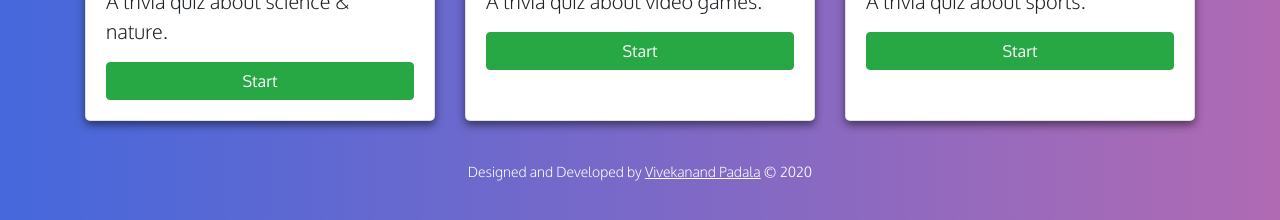
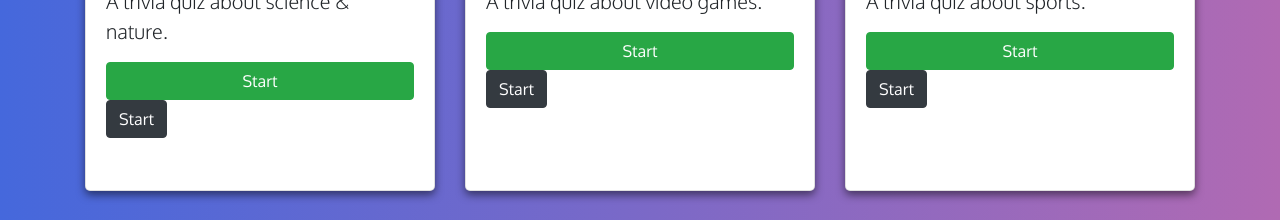
Before and after one commit to VivekanandPadala/react-quiz, a React (Create React App) app: page / in a window 1280 px wide. Shown: the part 451-671 px from the top of the page. Built offline with nearby package versions, Linux system fonts and the light colour scheme; no server answers.

Commit message:
example modal

```diff
--- a/src/App.js
+++ b/src/App.js
@@ -1,9 +1,10 @@
 // eslint-disable-next-line
-import React from "react";
-import "./Assets/css/App.css";
-import { Container, Row, Col } from "reactstrap";
-import QuizCard from "./Components/QuizCard";
-import cardsData from "./Components/CardsData.js";
+import React from 'react';
+import './Assets/css/App.css';
+import { Container, Row, Col } from 'reactstrap';
+import QuizCard from './Components/QuizCard';
+import cardsData from './Components/CardsData.js';
+import Questionnaire from './Components/Questionnaire';
 
 const App = () => {
   const getYear = () => {
@@ -12,7 +13,7 @@ const App = () => {
 
   const createCard = (cardsData) => {
     return (
-      <Col sm="12" md="4" className="cardAlignment">
+      <Col sm='12' md='4' className='cardAlignment'>
         <QuizCard
           key={cardsData.id}
           title={cardsData.title}
@@ -24,24 +25,25 @@ const App = () => {
   };
   return (
     <div>
-      <Container className="appContainer">
+      <Container className='appContainer'>
+        {/* <Questionnaire /> */}
         <Row>
-          <Col sm="12" md="12">
-            <h1 className="heading">Quiz App</h1>
+          <Col sm='12' md='12'>
+            <h1 className='heading'>Quiz App</h1>
           </Col>
         </Row>
         <Row>{cardsData.map(createCard)}</Row>
       </Container>
-      <footer className="footer">
-        Designed and Developed by{" "}
+
+      <footer className='footer'>
+        Designed and Developed by{' '}
         <a
-          className="footerLink"
-          href="https://vivekanand.netlify.app"
-          target="_blank"
-          rel="noopener noreferrer"
-        >
+          className='footerLink'
+          href='https://vivekanand.netlify.app'
+          target='_blank'
+          rel='noopener noreferrer'>
           Vivekanand Padala
-        </a>{" "}
+        </a>{' '}
         &copy; {getYear()}
       </footer>
     </div>
--- a/src/Components/QuizCard.jsx
+++ b/src/Components/QuizCard.jsx
@@ -1,4 +1,4 @@
-import React, { useState, useEffect } from "react";
+import React, { useState, useEffect } from 'react';
 import {
   Card,
   CardImg,
@@ -6,42 +6,43 @@ import {
   CardBody,
   CardTitle,
   Button,
-} from "reactstrap";
-import Questionnaire from "./Questionnaire";
+} from 'reactstrap';
+import Questionnaire from './Questionnaire';
+
+import ItemModal from './itemModal';
 
 const API_URL =
-  "https://opentdb.com/api.php?amount=10&category=17&difficulty=easy&type=multiple";
+  'https://opentdb.com/api.php?amount=10&category=17&difficulty=easy&type=multiple';
 
 const QuizCard = (props) => {
   const [questions, setQuestions] = useState([]);
   useEffect(() => {
     fetch(API_URL)
-      .then((res) => res.json())
+      .then((res) => res.json(console.log(res.results)))
       .then((data) => {
         setQuestions(data.results);
       });
   }, []);
+
   return (
     <>
-      {questions.length > 0 && (
-        <Questionnaire
-          data={questions[0]}
-        />
-      )}
-      <Card className="quizCard">
+      {questions.length > 0 && <Questionnaire data={questions[0]} />}
+      <Card className='quizCard'>
         <CardImg
           top
-          width="250px"
-          height="250px"
+          width='250px'
+          height='250px'
           src={props.img}
-          alt="Cards Image"
+          alt='Cards Image'
         />
         <CardBody>
-          <CardTitle className="cardTitle">{props.title}</CardTitle>
-          <CardText className="cardDesc">{props.desc}</CardText>
-          <Button color="success" block>
+          <CardTitle className='cardTitle'>{props.title}</CardTitle>
+          <CardText className='cardDesc'>{props.desc}</CardText>
+          {/* remove this button use the modal button */}
+          <Button color='success' block>
             Start
           </Button>
+          <ItemModal />
         </CardBody>
       </Card>
     </>
--- /dev/null
+++ b/src/Components/itemModal.js
@@ -0,0 +1,22 @@
+import React, { Component, useState } from 'react';
+import { Button, Modal, ModalHeader, ModalBody } from 'reactstrap';
+
+const ItemModal = () => {
+  const [mod, setMod] = useState(false);
+  const toggleMod = () => setMod(!mod);
+  return (
+    <div>
+      <Button color='dark' style={{ marginBottom: '2rem' }} onClick={toggleMod}>
+        Start
+      </Button>
+      <Modal isOpen={mod} toggle={toggleMod}>
+        <ModalHeader toggle={toggleMod}>Add to list</ModalHeader>
+        <ModalBody>
+          <p>hi</p>
+        </ModalBody>
+      </Modal>
+    </div>
+  );
+};
+
+export default ItemModal;
```
Also changed, not shown: src/Components/Questionnaire.jsx (+15 -16 lines).
